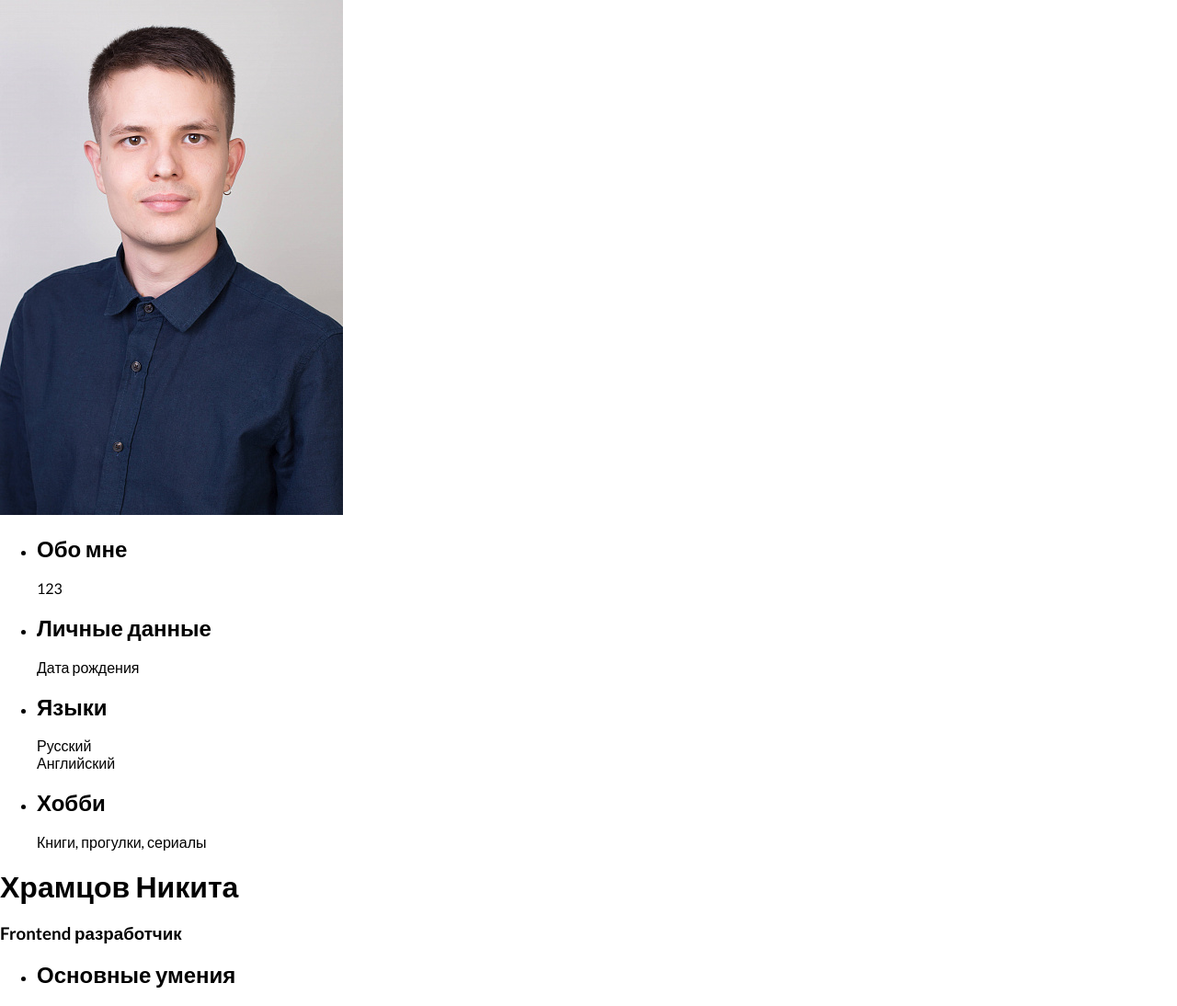
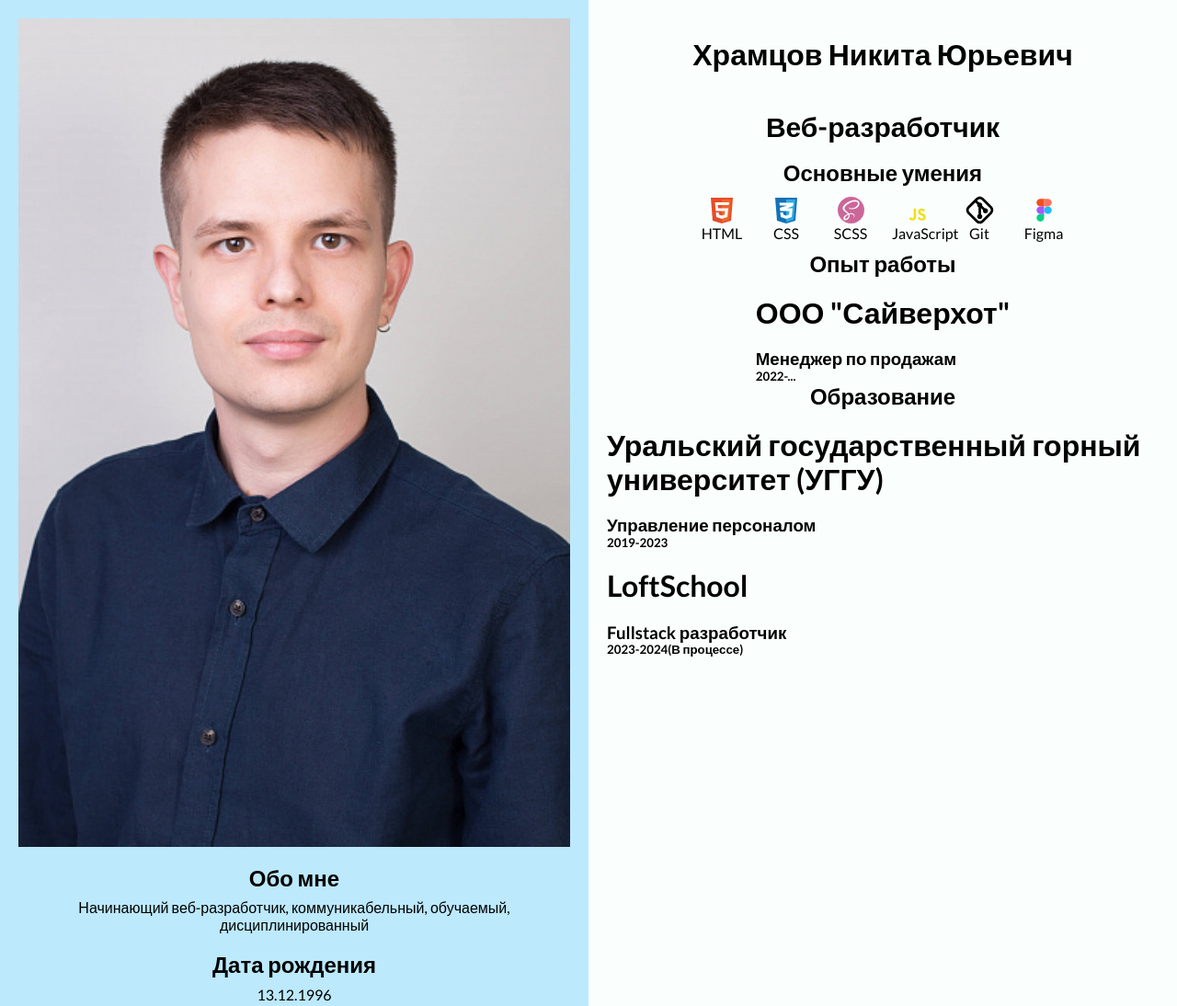
Before and after one commit to InSeyD/myResume, a plain HTML site: page index.html in a window 1280 px wide. Shown: the top 1094 px of the page at 92% size. Drawn offline with Linux system fonts and the light colour scheme.

Commit message:
Третий

```diff
--- a/index.html
+++ b/index.html
@@ -13,14 +13,11 @@
             <ul class="about__list">
                 <li class="about__item">
                     <h2 class="about__item-title">Обо мне</h2>
-                    <div class="about__item-text">123</div>
+                    <div class="about__item-text">Начинающий веб-разработчик, коммуникабельный, обучаемый, дисциплинированный </div>
                 </li>
                 <li class="about__item">
-                    <h2 class="about__item-title">Личные данные</h2>
-                    <div class="about__item-date">
-                        <span class="about__item-date-1">Дата рождения</span>
-                        <span class="about__item-date-2"></span>
-                    </div>
+                    <h2 class="about__item-title">Дата рождения</h2>
+                    <div class="about__item-date">13.12.1996</div>
                 </li>
                 <li class="about__item">
                     <h2 class="about__item-title">Языки</h2>
@@ -34,40 +31,40 @@
             </ul>
         </section>
         <section class="info">
-            <h1 class="info__name">Храмцов Никита</h1>
-            <h3 class="info__speciality">Frontend разработчик</h3>
+            <h1 class="info__name">Храмцов Никита Юрьевич</h1>
+            <h3 class="info__speciality">Веб-разработчик</h3>
             <ul class="info__list">
                 <li class="info__item">
                     <h2 class="info__item-title">Основные умения</h2>
                     <ul class="skils__list">
                         <li class="skils__item">
-                            <svg class="html-icon">
+                            <svg class="html-icon skils__icon">
                                 <use xlink:href="./img/sprite.svg#html"></use>
                             </svg>
                             <div class="skils__text">HTML</div>
                         </li>
                         <li class="skils__item">
-                            <svg class="css-icon">
+                            <svg class="css-icon skils__icon">
                                 <use xlink:href="./img/sprite.svg#css"></use>
                             </svg>
                             <div class="skils__text">CSS</div>
                         </li>
                         <li class="skils__item">
-                            <img src="./img/icons/scss2-svgrepo-com.svg" alt="SCSS" class="scss-icon">
+                            <img src="./img/icons/scss2-svgrepo-com.svg" alt="SCSS" class="scss-icon skils__icon">
                             <div class="skils__text">SCSS</div>
                         </li>
                         <li class="skils__item">
-                            <svg class="js-icon">
+                            <svg class="js-icon skils__icon">
                                 <use xlink:href="./img/sprite.svg#js"></use>
                             </svg>
                             <div class="skils__text">JavaScript</div>
                         </li>
                         <li class="skils__item">
-                        <img src="./img/icons/git-svgrepo-com.svg" alt="SCSS" class="git-icon">
+                        <img src="./img/icons/git-svgrepo-com.svg" alt="SCSS" class="git-icon skils__icon">
                             <div class="skils__text">Git</div>
                         </li>
                         <li class="skils__item">
-                        <img src="./img/icons/figma-svgrepo-com.svg" alt="Figma" class="figma-icon">
+                        <img src="./img/icons/figma-svgrepo-com.svg" alt="Figma" class="figma-icon skils__icon">
                             <div class="skils__text">Figma</div>
                         </li>
                     </ul>
--- a/styles/_layout.scss
+++ b/styles/_layout.scss
@@ -2,8 +2,33 @@ body {
     font-family: "Lato", sans-serif;
     font-weight: 400;
     font-style: normal;
+    background-color: #f1fffd4f;
   }
 
   * {
     box-sizing: border-box;
+    padding: 0;
+    margin: 0;
   }
+
+  .wrapper {
+    display: flex;
+    flex-wrap: wrap;
+  }
+
+  section {
+    flex: 1;
+    padding: 20px;
+    display: flex;
+    flex-direction: column;
+    align-items: center;
+  }
+
+  img {
+    display: block;
+    width: 100%;
+  }
+
+  ul {
+    list-style-type: none;
+  }
--- /dev/null
+++ b/styles/components/_about.scss
@@ -0,0 +1,15 @@
+.about {
+    background-color: #03a9f440;
+}
+
+.about__list {
+    text-align: center;
+}
+
+.about__item {
+    margin-top: 20px;
+
+    &-title {
+        margin-bottom: 10px;
+    }
+}
--- /dev/null
+++ b/styles/components/_info.scss
@@ -0,0 +1,10 @@
+.info__item {
+    display: flex;
+    flex-direction: column;
+    align-items: center;
+}
+
+.info__speciality {
+    margin: 20px;
+    font-size: 30px;
+}
--- /dev/null
+++ b/styles/components/_skils.scss
@@ -0,0 +1,19 @@
+.skils__list {
+    display: flex;
+    flex-wrap: wrap;
+}
+
+.skils__icon {
+    display: block;
+    width: 33px;
+    height: 33px;
+    align-self: center;
+}
+
+.skils__item {
+    width: 50px;
+    text-align: center;
+    display: flex;
+    flex-direction: column;
+    margin: 10px;
+}
--- a/styles/main.scss
+++ b/styles/main.scss
@@ -2,3 +2,6 @@
 @import './normalize.css';
 
 @import './layout';
+@import './components/about';
+@import './components/skils';
+@import './components/info';
```
Also changed, not shown: styles/main.css, 1 other file.
